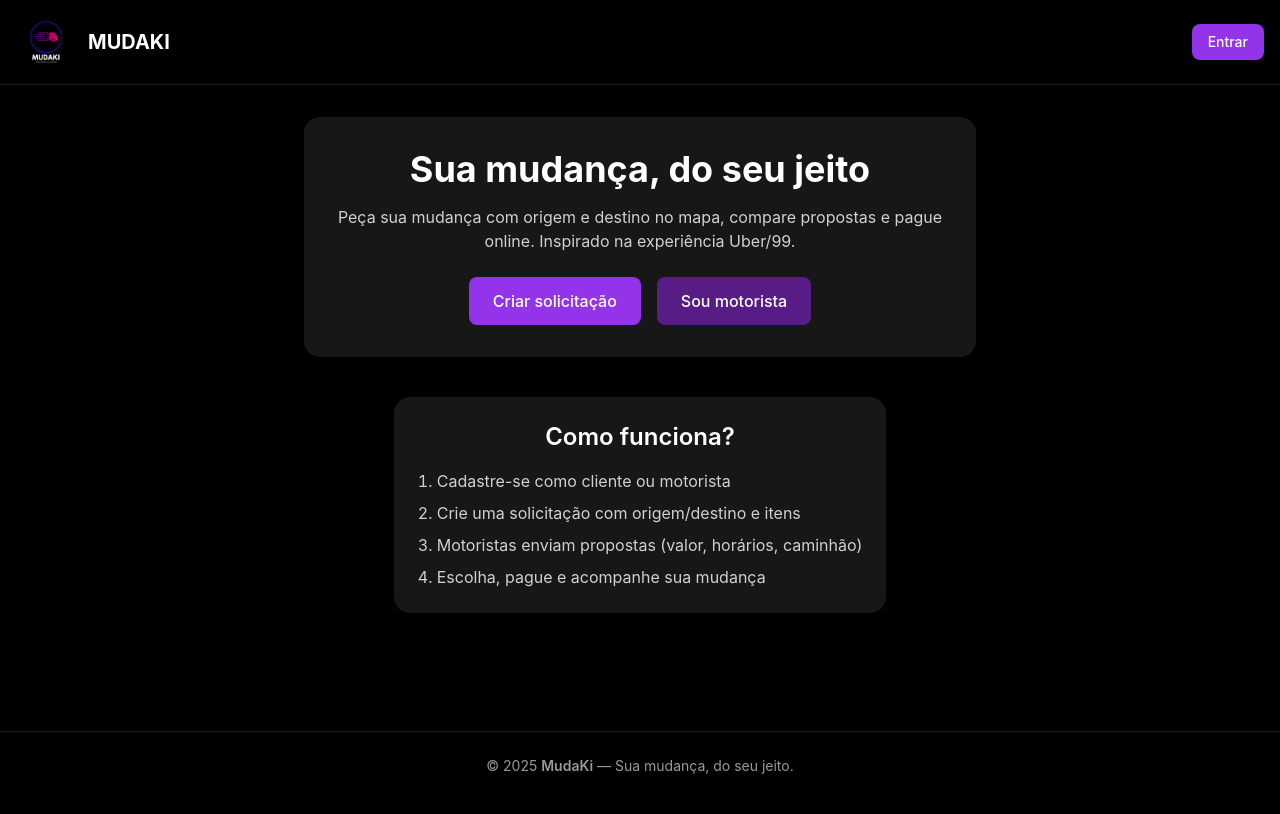
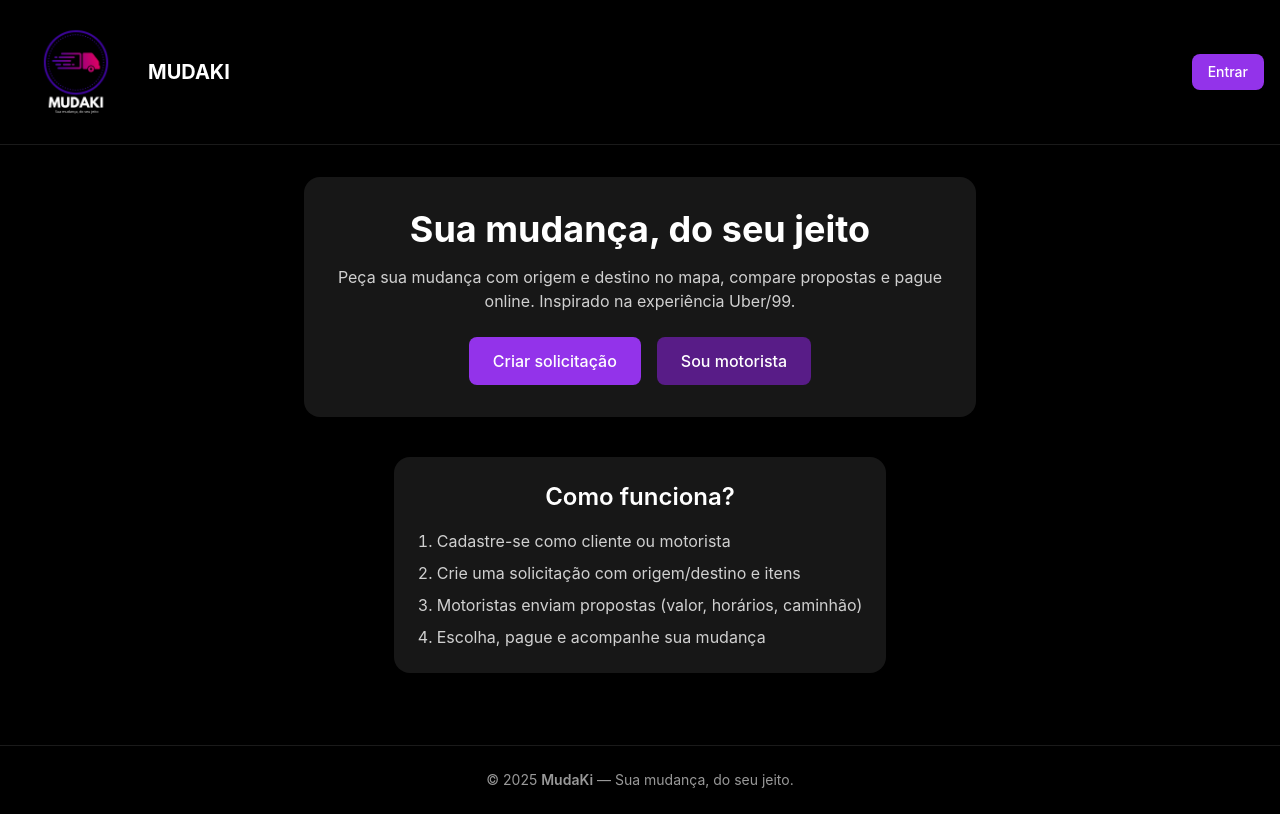
Before and after one commit to MySpaceCrazy/MudaKi, a Next.js app: page / in a window 1280 px wide. Built offline with nearby package versions, Linux system fonts and the light colour scheme; no server answers.

Commit message:
logo tamanho

```diff
--- a/components/Navbar.tsx
+++ b/components/Navbar.tsx
@@ -10,8 +10,8 @@ export default function Navbar() {
           <Image
             src="/mudaki-logo.jpg"
             alt="Logo Mudaki"
-            width={60}
-            height={60}
+            width={120}
+            height={120}
             className="rounded-full object-contain"
             priority
           />
```
